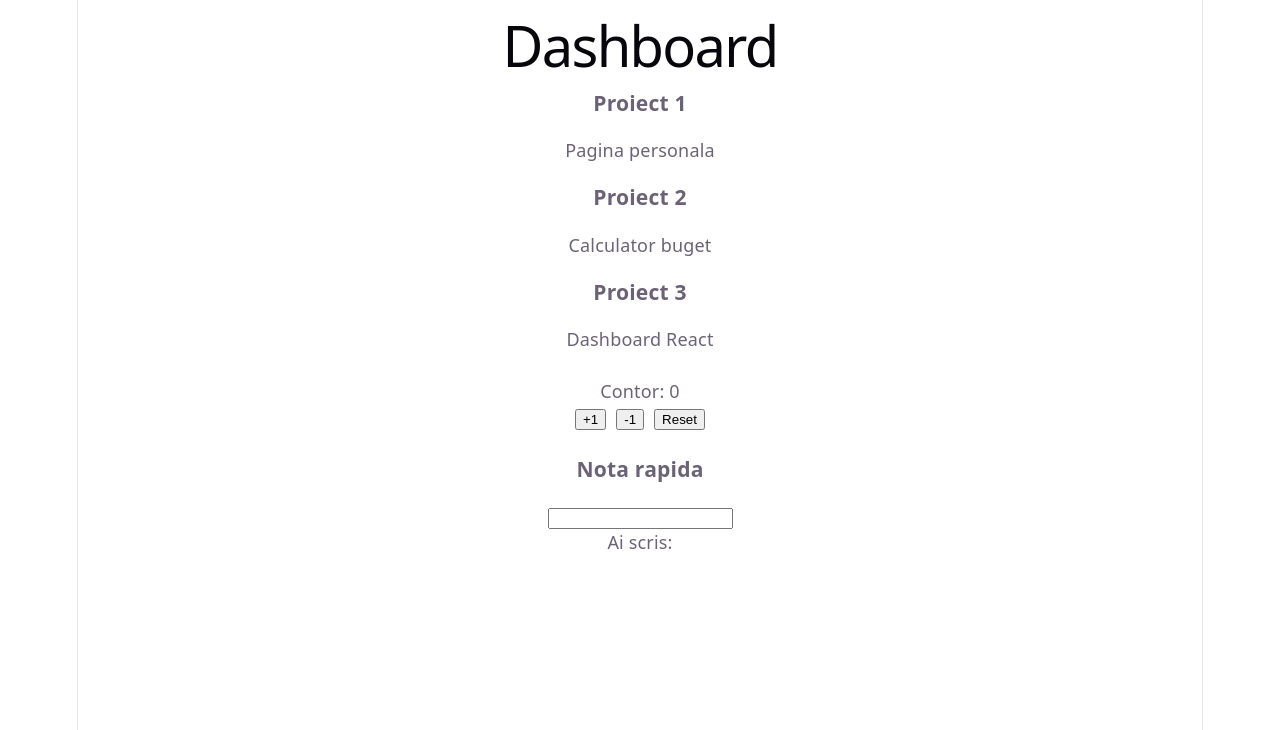
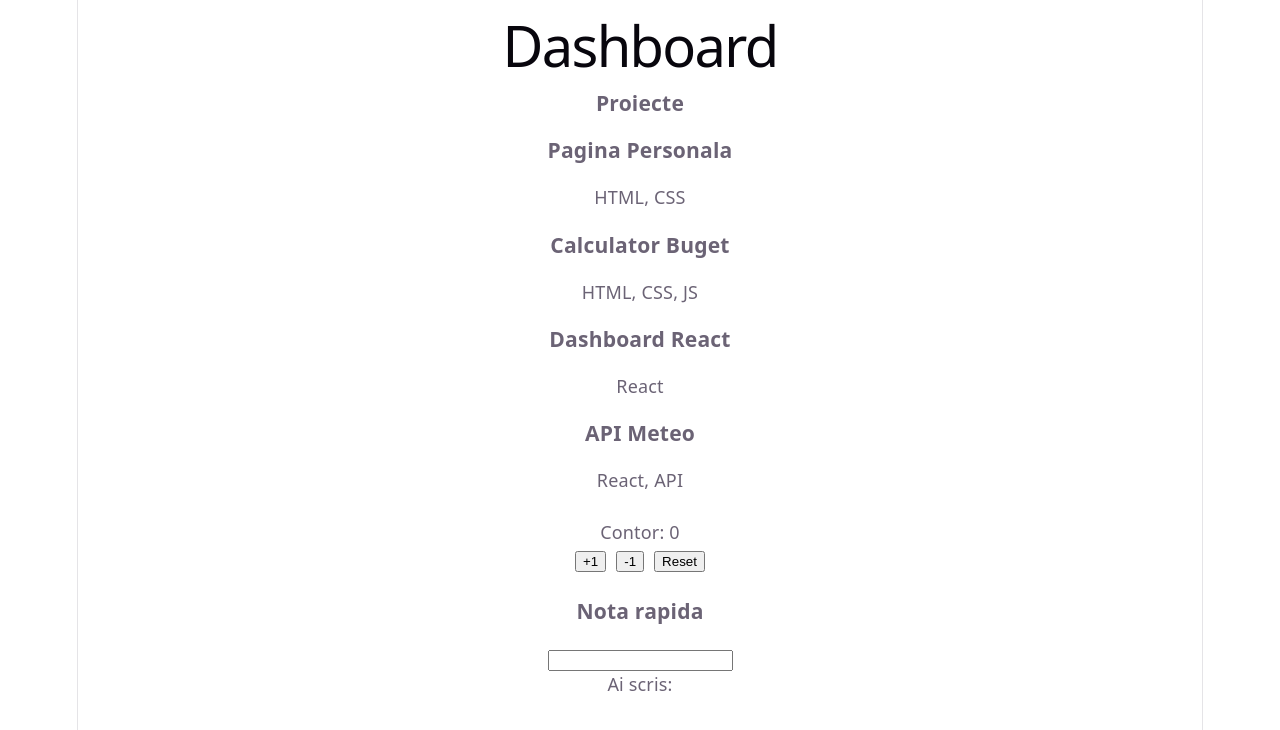
Before and after one commit to Morion178/LabPWeb, a React (Vite) app: page / in a window 1280 px wide. Shown: the top 730 px of the page. Built offline with nearby package versions, Linux system fonts and the light colour scheme.

Commit message:
Added List fetching

```diff
--- /dev/null
+++ b/public/data/projects.json
@@ -0,0 +1,28 @@
+{
+    "projects": [
+        {
+            "id": 1,
+            "title": "Pagina Personala",
+            "tech": "HTML, CSS",
+            "done": true
+        },
+        {
+            "id": 2,
+            "title": "Calculator Buget",
+            "tech": "HTML, CSS, JS",
+            "done": true
+        },
+        {
+            "id": 3,
+            "title": "Dashboard React",
+            "tech": "React",
+            "done": false
+        },
+        {
+            "id": 4,
+            "title": "API Meteo",
+            "tech": "React, API",
+            "done": false
+        }
+    ]
+}
--- a/src/App.jsx
+++ b/src/App.jsx
@@ -1,11 +1,7 @@
 import Card from './Card';
 import { useState } from 'react';
 import QuickNote from './QuickNote';
-const projects = [
-  { title: "Proiect 1", description: "Pagina personala" },
-  { title: "Proiect 2", description: "Calculator buget" },
-  { title: "Proiect 3", description: "Dashboard React" },
-];
+import ProjectList from './ProjectList';
 
 function App() {
   const [count, setCount] = useState(0);
@@ -13,10 +9,10 @@
 
     <div>
       <h1>Dashboard</h1>
-      {projects.map(function (item, index) {
+      {/* {projects.map(function (item, index) {
         return <Card key={index} title={item.title} description={item.description} />;
-      }
-      )}
+      })} */}
+      <ProjectList />
       <br></br>
        <p>Contor: {count}</p>
        <button style={{ margin: '5px' }} onClick={() => setCount(count + 1)}>+1</button>
--- /dev/null
+++ b/src/ProjectList.jsx
@@ -0,0 +1,30 @@
+import { useState, useEffect } from 'react';
+import Card from './Card';
+function ProjectList()
+{
+    const [projects, setProjects] = useState([]);
+    const [loading, setLoading] = useState(true);
+    useEffect(function () {
+        fetch('/data/projects.json')
+            .then(function (response) {
+                return response.json();
+            })
+            .then(function (data) {
+                setProjects(data.projects);
+                setLoading(false);
+            });
+    }, []);
+    if (loading) {
+        return <p>Se incarca...</p>;
+    }
+    return (
+        <div>
+            <h3>Proiecte</h3>
+            {/* TODO: Afisati proiectele cu map() si componenta Card din Lab 4 */}
+            {projects.map(function (item) {
+                return <Card key={item.id} title={item.title} description={item.tech} />;
+            })}
+        </div>
+    );
+}
+export default ProjectList;
```
